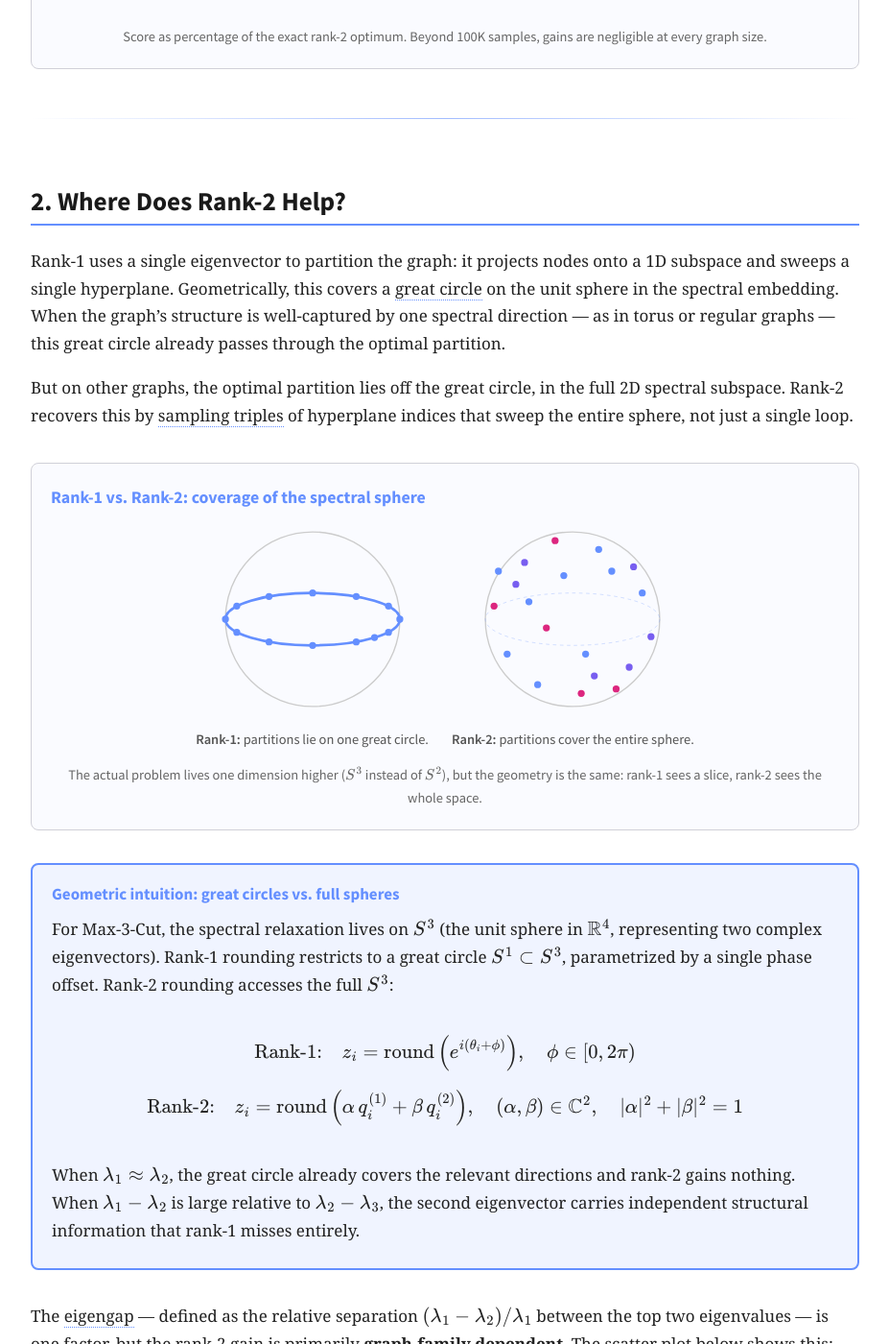
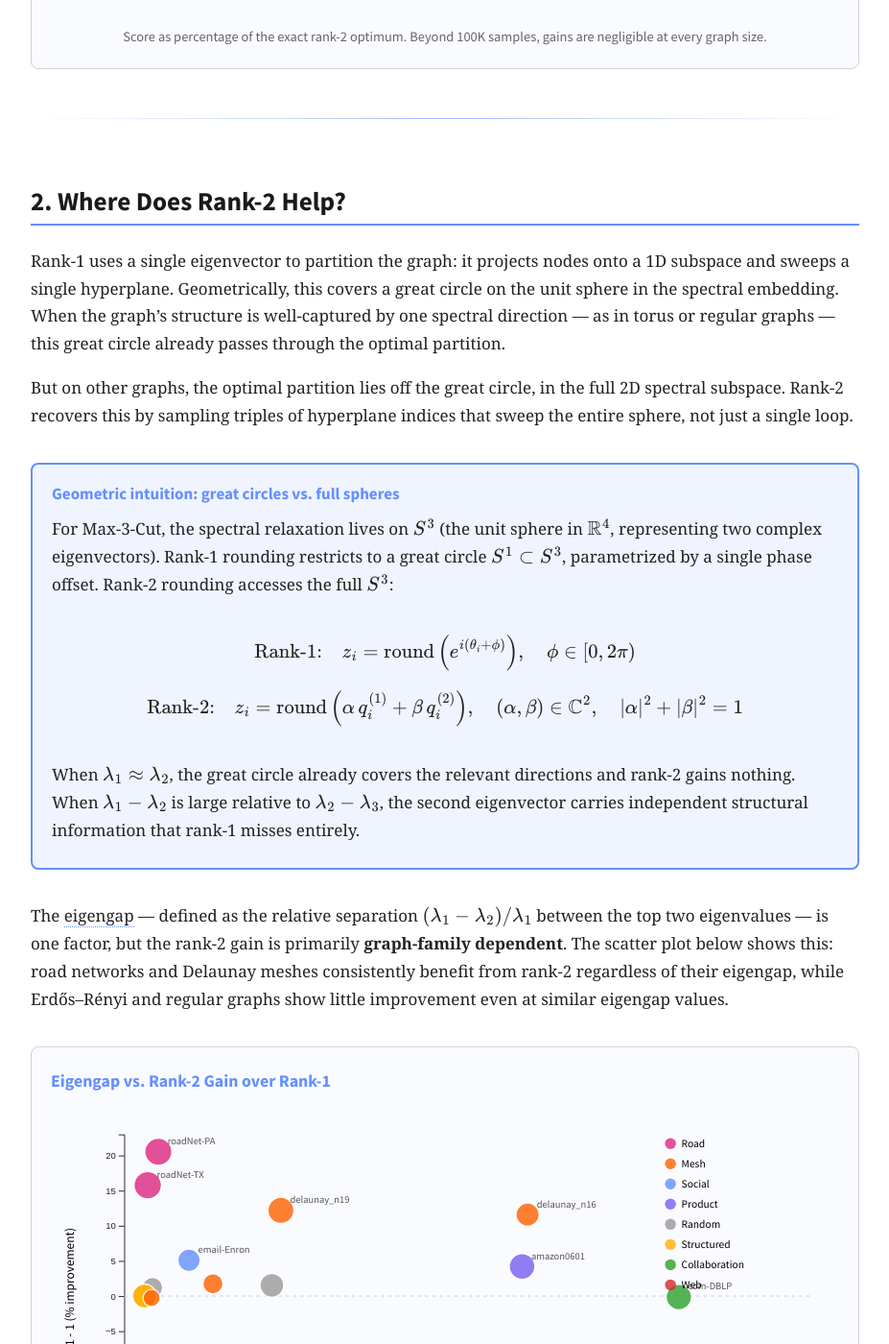
Before and after one commit to akyrillidis/explore-quantum, a Jekyll site: the page LowRankMaxCut_RandR2.html, which Jekyll copies as it is, in a window 1280 px wide and 1400 px high, scrolled down 2163 px. Shown: the whole window at 96% size, without its empty margins (176-1103 px from the left). Built offline with Jekyll 4.4.1, drawn with Linux system fonts in a browser that asks for light colours; some web fonts are replaced; some of the changed text lies outside the part shown.

Commit message:
Remove tooltips and globe SVG from Blog 3
Co-Authored-By: Claude Opus 4.6 (1M context) <noreply@anthropic.com>

```diff
--- a/LowRankMaxCut_RandR2.html
+++ b/LowRankMaxCut_RandR2.html
@@ -434,7 +434,7 @@ The natural question: can we get rank-2 quality without rank-2 cost? The answer
 </div>
 
 <p>
-This is surprising. Each <span class="tooltip-term" data-tooltip="A triple is a set of 3 row indices from the transformed eigenvector matrix. The algorithm computes a null vector from these 3 rows, which determines a candidate partition of all vertices.">triple</span> of row indices defines a candidate partition; a &ldquo;good&rdquo; triple is one whose resulting partition scores close to optimal. A priori, one might expect good triples to become a vanishing fraction of the \(O(n^3)\) total as \(n\) grows. Instead, the spectral structure concentrates the mass: most random triples produce partitions that are close to optimal. The randomized algorithm inherits rank-2&rsquo;s ability to explore the full spectral subspace at a cost that is independent of \(n\). (Tested at \(n = 250\) to \(1{,}500\) against exact rank-2; indirect evidence to \(n = 1{,}400{,}000\) via fixed-budget runs.)
+This is surprising. Each triple of row indices defines a candidate partition; a &ldquo;good&rdquo; triple is one whose resulting partition scores close to optimal. A priori, one might expect good triples to become a vanishing fraction of the \(O(n^3)\) total as \(n\) grows. Instead, the spectral structure concentrates the mass: most random triples produce partitions that are close to optimal. The randomized algorithm inherits rank-2&rsquo;s ability to explore the full spectral subspace at a cost that is independent of \(n\). (Tested at \(n = 250\) to \(1{,}500\) against exact rank-2; indirect evidence to \(n = 1{,}400{,}000\) via fixed-budget runs.)
 </p>
 
 <p>
@@ -456,61 +456,11 @@ Since sampling is cheap, the practical question becomes: <em>on which graphs doe
 <h2>2. Where Does Rank-2 Help?</h2>
 
 <p>
-Rank-1 uses a single eigenvector to partition the graph: it projects nodes onto a 1D subspace and sweeps a single hyperplane. Geometrically, this covers a <span class="tooltip-term" data-tooltip="The largest possible circle on a sphere — like the equator on a globe. Rank-1 rounding can only explore partitions along this single loop.">great circle</span> on the unit sphere in the spectral embedding. When the graph&rsquo;s structure is well-captured by one spectral direction &mdash; as in torus or regular graphs &mdash; this great circle already passes through the optimal partition.
+Rank-1 uses a single eigenvector to partition the graph: it projects nodes onto a 1D subspace and sweeps a single hyperplane. Geometrically, this covers a great circle on the unit sphere in the spectral embedding. When the graph&rsquo;s structure is well-captured by one spectral direction &mdash; as in torus or regular graphs &mdash; this great circle already passes through the optimal partition.
 </p>
 
 <p>
-But on other graphs, the optimal partition lies off the great circle, in the full 2D spectral subspace. Rank-2 recovers this by <span class="tooltip-term" data-tooltip="Each triple of row indices from the transformed eigenvector matrix defines a unique direction on the spectral sphere, and thus a unique candidate partition.">sampling triples</span> of hyperplane indices that sweep the entire sphere, not just a single loop.
-</p>
-
-<!-- Globe visualization: great circle vs full sphere -->
-<div class="interactive-box">
-    <div class="box-title">Rank-1 vs. Rank-2: coverage of the spectral sphere</div>
-    <div style="display:flex; gap:24px; justify-content:center; flex-wrap:wrap; margin:12px 0;">
-        <div style="text-align:center;">
-            <svg width="200" height="200" viewBox="-110 -110 220 220">
-                <!-- Sphere outline -->
-                <ellipse cx="0" cy="0" rx="100" ry="100" fill="none" stroke="#ccc" stroke-width="1.5"/>
-                <!-- Equator (great circle) -->
-                <ellipse cx="0" cy="0" rx="100" ry="30" fill="none" stroke="#648FFF" stroke-width="3"/>
-                <!-- Dots along equator only -->
-                <circle cx="100" cy="0" r="4" fill="#648FFF"/> <circle cx="87" cy="15" r="4" fill="#648FFF"/>
-                <circle cx="71" cy="21" r="4" fill="#648FFF"/> <circle cx="50" cy="26" r="4" fill="#648FFF"/>
-                <circle cx="0" cy="30" r="4" fill="#648FFF"/> <circle cx="-50" cy="26" r="4" fill="#648FFF"/>
-                <circle cx="-87" cy="15" r="4" fill="#648FFF"/> <circle cx="-100" cy="0" r="4" fill="#648FFF"/>
-                <circle cx="-87" cy="-15" r="4" fill="#648FFF"/> <circle cx="-50" cy="-26" r="4" fill="#648FFF"/>
-                <circle cx="0" cy="-30" r="4" fill="#648FFF"/> <circle cx="50" cy="-26" r="4" fill="#648FFF"/>
-                <circle cx="87" cy="-15" r="4" fill="#648FFF"/>
-            </svg>
-            <div style="font-family:'Source Sans Pro',sans-serif; font-size:0.85em; color:#555; margin-top:4px;">
-                <strong>Rank-1:</strong> partitions lie on one great circle.
-            </div>
-        </div>
-        <div style="text-align:center;">
-            <svg width="200" height="200" viewBox="-110 -110 220 220">
-                <!-- Sphere outline -->
-                <ellipse cx="0" cy="0" rx="100" ry="100" fill="none" stroke="#ccc" stroke-width="1.5"/>
-                <!-- Equator (faint) -->
-                <ellipse cx="0" cy="0" rx="100" ry="30" fill="none" stroke="#648FFF" stroke-width="1" stroke-dasharray="4,4" opacity="0.3"/>
-                <!-- Dots scattered across the whole sphere -->
-                <circle cx="30" cy="-80" r="4" fill="#648FFF"/> <circle cx="-55" cy="-65" r="4" fill="#785EF0"/>
-                <circle cx="80" cy="-30" r="4" fill="#648FFF"/> <circle cx="-20" cy="-90" r="4" fill="#DC267F"/>
-                <circle cx="65" cy="55" r="4" fill="#785EF0"/> <circle cx="-75" cy="40" r="4" fill="#648FFF"/>
-                <circle cx="10" cy="85" r="4" fill="#DC267F"/> <circle cx="-40" cy="75" r="4" fill="#648FFF"/>
-                <circle cx="90" cy="20" r="4" fill="#785EF0"/> <circle cx="-90" cy="-15" r="4" fill="#DC267F"/>
-                <circle cx="45" cy="-55" r="4" fill="#648FFF"/> <circle cx="-65" cy="-40" r="4" fill="#785EF0"/>
-                <circle cx="15" cy="40" r="4" fill="#648FFF"/> <circle cx="-30" cy="10" r="4" fill="#DC267F"/>
-                <circle cx="70" cy="-60" r="4" fill="#785EF0"/> <circle cx="-85" cy="-55" r="4" fill="#648FFF"/>
-                <circle cx="50" cy="80" r="4" fill="#DC267F"/> <circle cx="-10" cy="-50" r="4" fill="#648FFF"/>
-                <circle cx="25" cy="65" r="4" fill="#785EF0"/> <circle cx="-50" cy="-20" r="4" fill="#648FFF"/>
-            </svg>
-            <div style="font-family:'Source Sans Pro',sans-serif; font-size:0.85em; color:#555; margin-top:4px;">
-                <strong>Rank-2:</strong> partitions cover the entire sphere.
-            </div>
-        </div>
-    </div>
-    <div class="caption">The actual problem lives one dimension higher (\(S^3\) instead of \(S^2\)), but the geometry is the same: rank-1 sees a slice, rank-2 sees the whole space.</div>
-</div>
+But on other graphs, the optimal partition lies off the great circle, in the full 2D spectral subspace. Rank-2 recovers this by sampling triples of hyperplane indices that sweep the entire sphere, not just a single loop.
 </p>
 
 <div class="insight-box">
```
